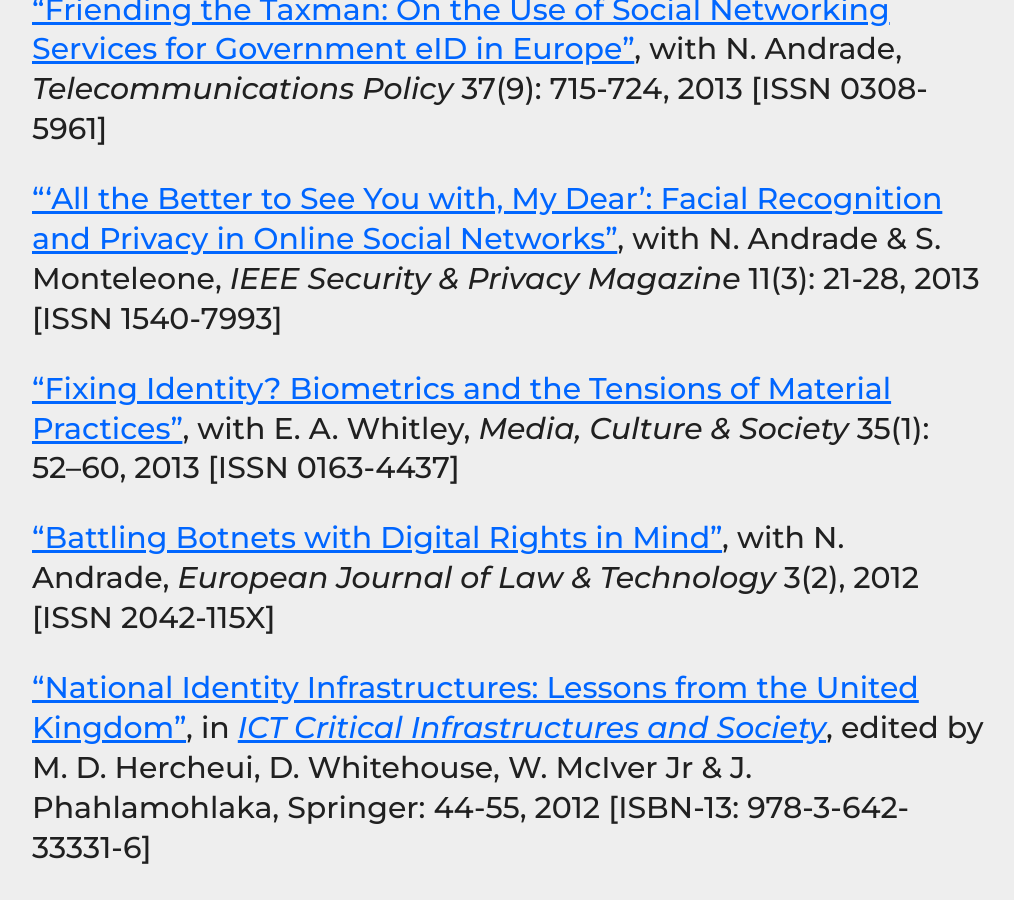
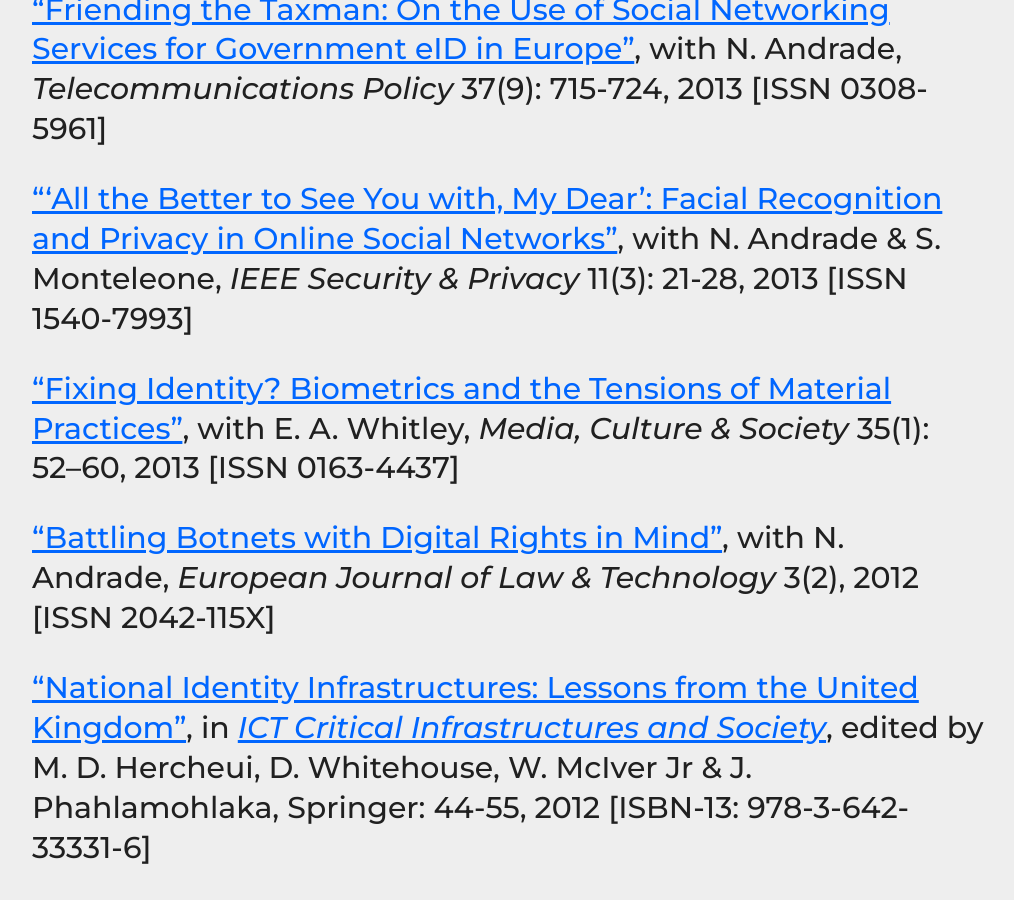
Before and after one commit to haroonalrasheed/641a, a Jekyll site: the page built from select-publications/index.md, in a window 1280 px wide and 900 px high, scrolled down 2434 px. Shown: the whole window, without its empty margins (132-1146 px from the left). Built offline with Jekyll 4.4.1, drawn with Linux system fonts in a browser that asks for light colours.

Commit message:
Update index.md

```diff
--- a/select-publications/index.md
+++ b/select-publications/index.md
@@ -11,7 +11,7 @@ _[Contact me](mailto:a.k.martin@alumni.lse.ac.uk) for copies of articles/chapter
 
 ["Displaced and Disconnected"](https://www.unhcr.org/innovation/displaced-and-disconnected/), *Connectivity for Refugees*, UNHCR Innovation Service, 2019
 
-["Cyber Governance and the Financial Services Sector: The Role of Public-Private Partnerships"](https://doi.org/10.31235/osf.io/ybqgm), with V. San Juan, in [*Rewired: Cybersecurity Governance*](https://www.wiley.com/en-nl/Rewired%3A+Cybersecurity+Governance+-p-9781118888216), edited by R. Ellis & V. Mohan, Wiley-Blackwell: 97-115, 2019 [ISBN-13: 978-1-118-88821-6]
+["Cyber Governance and the Financial Services Sector: The Role of Public-Private Partnerships"](https://sixfouronea.net/CyberGovernanceFSS.pdf), with V. San Juan, in [*Rewired: Cybersecurity Governance*](https://www.wiley.com/en-nl/Rewired%3A+Cybersecurity+Governance+-p-9781118888216), edited by R. Ellis & V. Mohan, Wiley-Blackwell: 97-115, 2019 [ISBN-13: 978-1-118-88821-6]
 
 ["Introduction to ASR Forum on Surveillance in Africa: Politics, Histories, Techniques"](http://dx.doi.org/10.1017/asr.2016.35), with K. P. Donovan & P. M. Frowd, *African Studies Review* 59(2): 31-37, 2016 [ISSN 0002-0206]
 
@@ -33,7 +33,7 @@ Book review of ["Innovation, Dual Use, and Security: Managing the Risks of Emerg
 
 ["Friending the Taxman: On the Use of Social Networking Services for Government eID in Europe"](https://doi.org/10.1016/j.telpol.2013.05.005), with N. Andrade, *Telecommunications Policy* 37(9): 715-724, 2013 [ISSN 0308-5961]
 
-["'All the Better to See You with, My Dear': Facial Recognition and Privacy in Online Social Networks"](http://doi.ieeecomputersociety.org/10.1109/MSP.2013.22), with N. Andrade & S. Monteleone, *IEEE Security & Privacy Magazine* 11(3): 21-28, 2013 [ISSN 1540-7993]
+["'All the Better to See You with, My Dear': Facial Recognition and Privacy in Online Social Networks"](http://doi.ieeecomputersociety.org/10.1109/MSP.2013.22), with N. Andrade & S. Monteleone, *IEEE Security & Privacy* 11(3): 21-28, 2013 [ISSN 1540-7993]
 
 ["Fixing Identity? Biometrics and the Tensions of Material Practices"](https://doi.org/10.1177/0163443712464558), with E. A. Whitley, *Media, Culture & Society* 35(1): 52–60, 2013 [ISSN 0163-4437]
 
```
